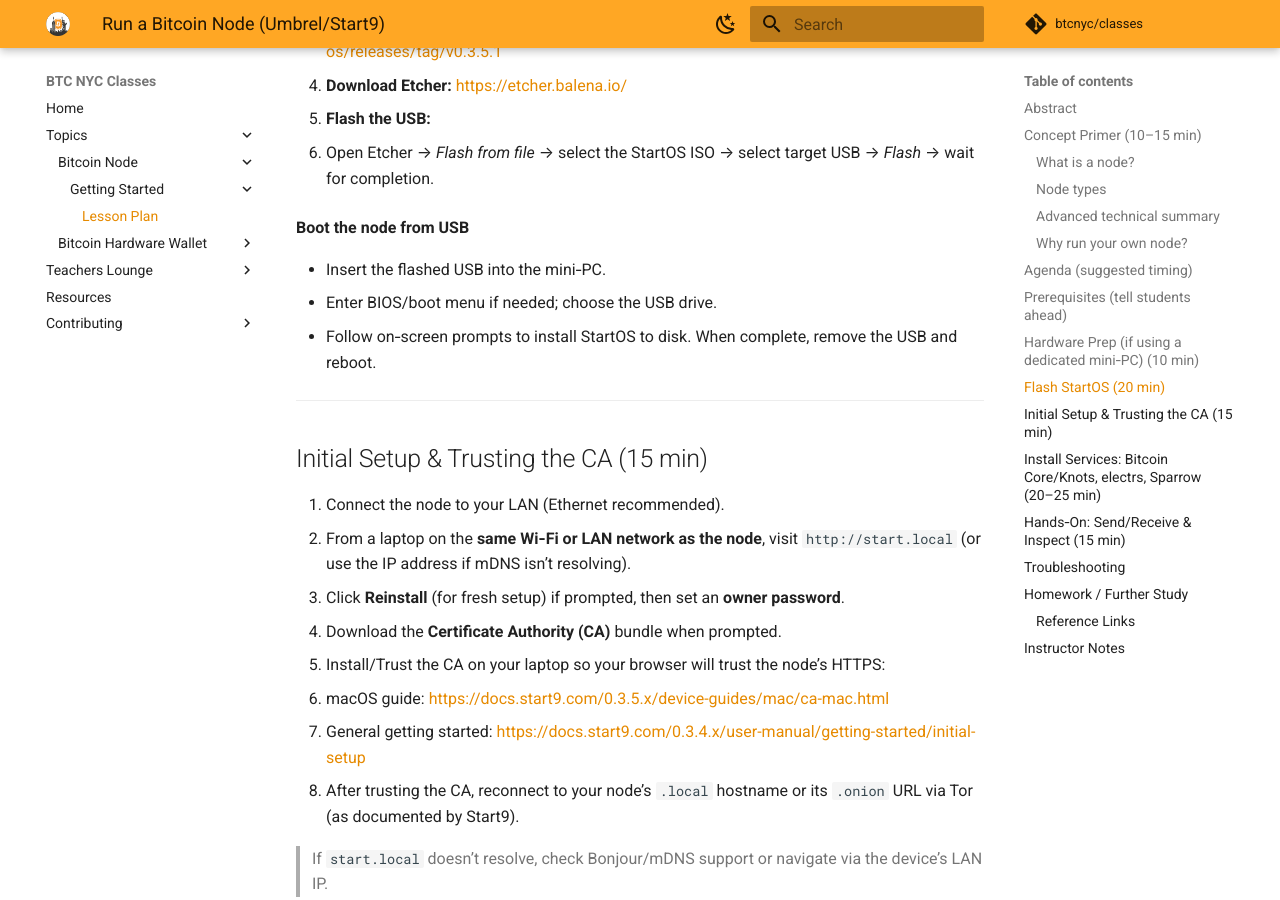
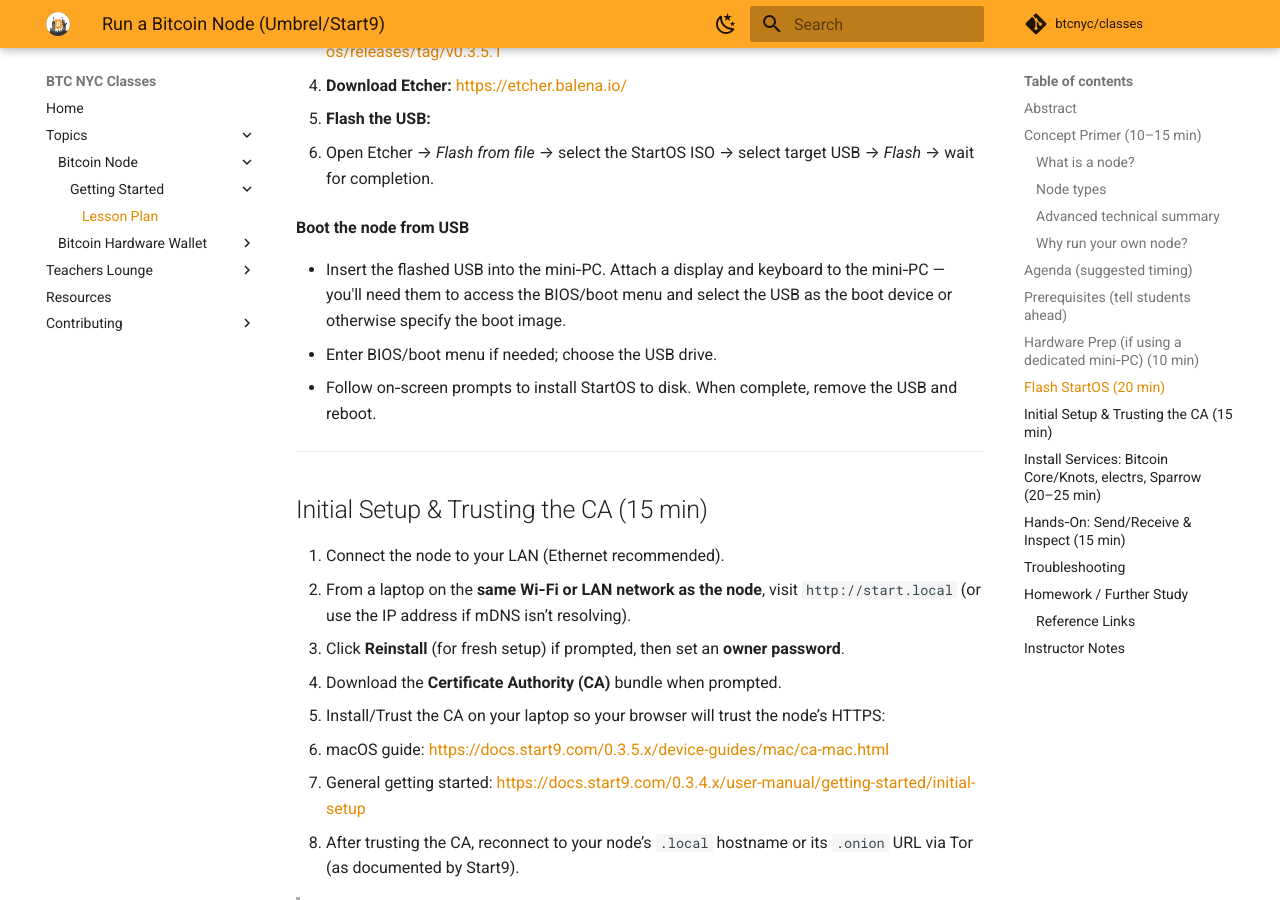
Before and after one commit to btcnyc/classes, an MkDocs documentation site: the page built from docs/topics/bitcoin-node/00-getting-started/lesson.md, in a window 1280 px wide and 900 px high, scrolled down 4764 px. Built offline with MkDocs 1.6.1 and Material for MkDocs 9.7.7, drawn with Linux system fonts in a browser that asks for light colours; comment, search, counter and statistics services are not loaded.

Commit message:
Clarify instructions for booting the node from USB by adding details about connecting a display and keyboard.

```diff
--- a/docs/topics/bitcoin-node/00-getting-started/lesson.md
+++ b/docs/topics/bitcoin-node/00-getting-started/lesson.md
@@ -148,7 +148,7 @@
 
 **Boot the node from USB**
 
-* Insert the flashed USB into the mini‑PC.
+* Insert the flashed USB into the mini‑PC. Attach a display and keyboard to the mini‑PC — you'll need them to access the BIOS/boot menu and select the USB as the boot device or otherwise specify the boot image.
 * Enter BIOS/boot menu if needed; choose the USB drive.
 * Follow on‑screen prompts to install StartOS to disk. When complete, remove the USB and reboot.
 
```
